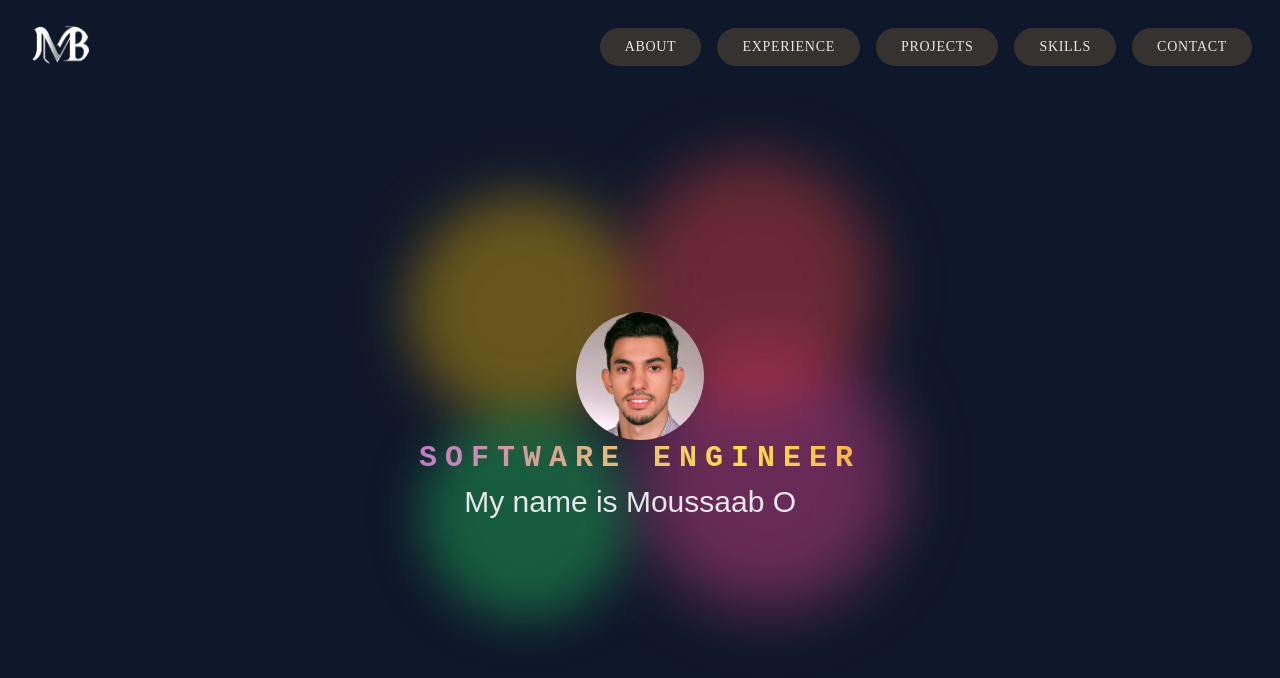
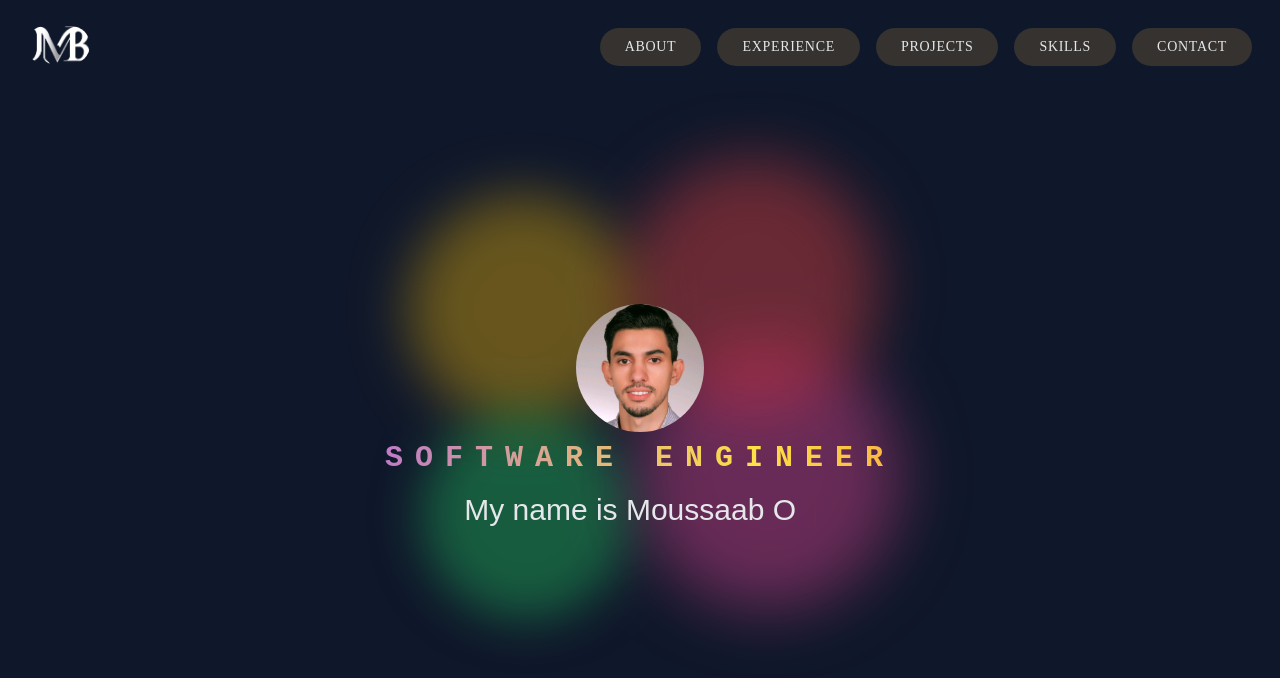
Before and after one commit to MoussaabOukhouya/my-portfolio-front, a Next.js app: page / in a window 1280 px wide. Shown: the top 678 px of the page. Built offline with nearby package versions, Linux system fonts and the light colour scheme.

Commit message:
added margin between elements of hero

```diff
--- a/components/Hero.tsx
+++ b/components/Hero.tsx
@@ -29,8 +29,8 @@ export default function Hero({}: Props) {
         />
         <div>
           <h2
-            className="bg-clip-text lg:text-3xl flex justify-center uppercase  pb-2 tracking-[8px] font-bold font-Spline
-        animate-text bg-gradient-to-r from-purple-500 via-yellow-300 to-red-500 text-xl  text-transparent"
+            className="bg-clip-text lg:text-3xl flex justify-center uppercase  pb-2 tracking-[12px] font-bold font-Spline
+        animate-text bg-gradient-to-r from-purple-500 via-yellow-300 to-red-500 text-xl  text-transparent m-2"
           >
             Software Engineer
           </h2>
```
